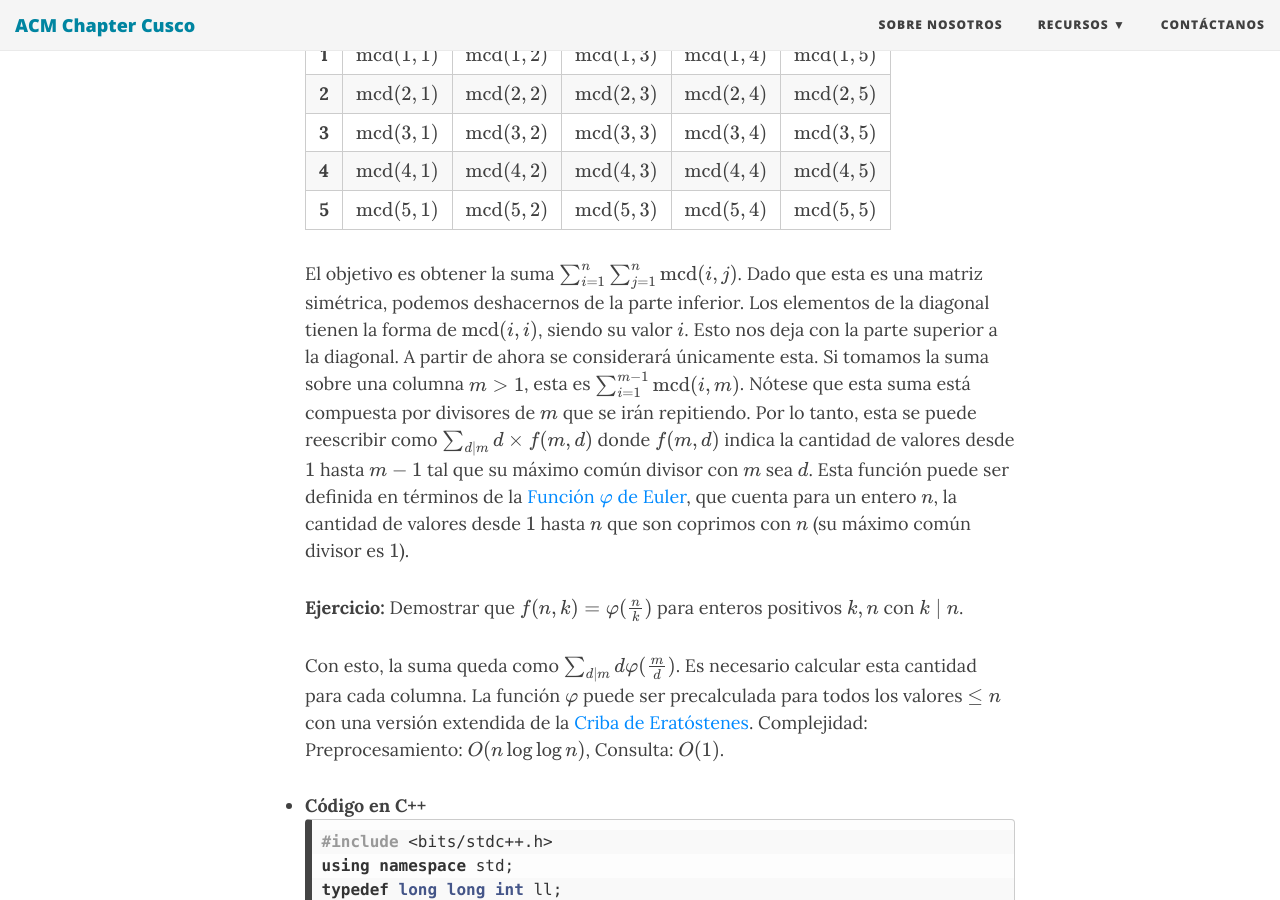
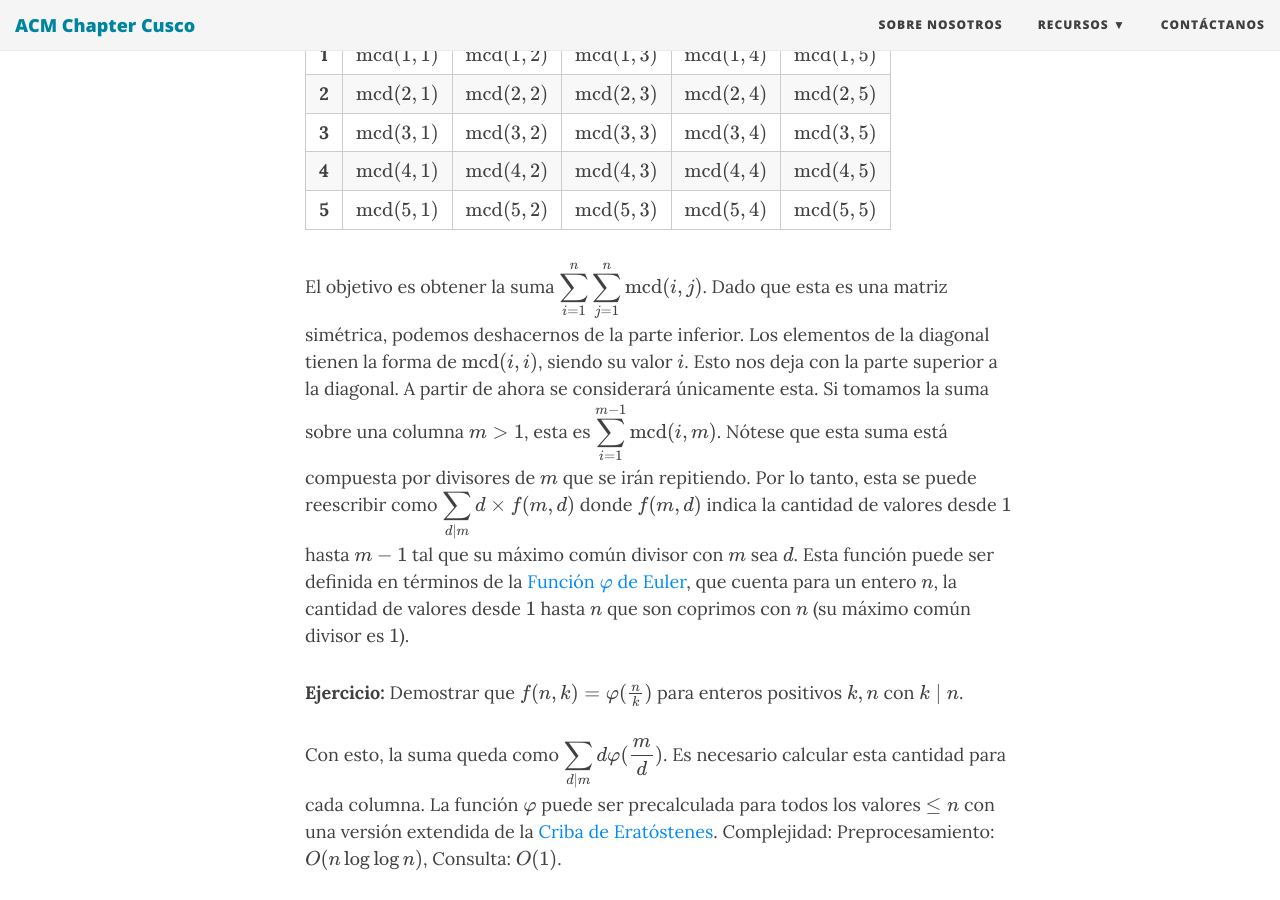
Before and after one commit to acmchaptercusco/acmchaptercusco.github.io, a Jekyll site: the page built from _posts/2019-02-08-cuscontest-xv.md, in a window 1280 px wide and 900 px high, scrolled down 4421 px. Built offline with Jekyll 4.4.1, drawn with Linux system fonts in a browser that asks for light colours; nearby versions of some CDN libraries; formulas are drawn with MathJax 3.

Commit message:
Update mathjax for cuscontest xv

````diff
--- a/_posts/2019-02-08-cuscontest-xv.md
+++ b/_posts/2019-02-08-cuscontest-xv.md
@@ -73,7 +73,7 @@ for ith_caso in range(1, 1 + num_casos):
 * **Solución:**
     Pueda que al inicio el problema parezca uno de simulaci\'on donde se deba inferir la energ\'ia inicial para recorrer todo el trayecto. Sin embargo, dado que para bajadas Jarencio gana puntos de energ\'ia, s\'olo debemos de preocuparnos de las subidas.
 
-    Despu\'es de subir a un punto alto se habr\'a gastado $K$ de energ\'ia, y de alli se pueden tomar dos decisiones: a) Subir a un punto m\'as alto, o b) Descender a un punto bajo donde se gane energ\'ia. Si el caso a) llega a pasar, el valor inicial de energ\'ia que Jarencio debe de tener necesita ser aumentado, si el caso b) ocurre, simplemente el valor inicial de energ\'ia queda sin modificaci\'on. Similarmente, se puede tomar la misma decisi\'on para cada punto de tal forma que, para generalizar, la respuesta ser\'a la diferencia entre el punto m\'as elevado y el punto inicial de Jarencio.
+    Despu\'es de subir a un punto alto se habr\'a gastado $$K$$ de energ\'ia, y de alli se pueden tomar dos decisiones: a) Subir a un punto m\'as alto, o b) Descender a un punto bajo donde se gane energ\'ia. Si el caso a) llega a pasar, el valor inicial de energ\'ia que Jarencio debe de tener necesita ser aumentado, si el caso b) ocurre, simplemente el valor inicial de energ\'ia queda sin modificaci\'on. Similarmente, se puede tomar la misma decisi\'on para cada punto de tal forma que, para generalizar, la respuesta ser\'a la diferencia entre el punto m\'as elevado y el punto inicial de Jarencio.
 * **Código en Python**
 ```python
 num_casos = int(input())
@@ -137,7 +137,7 @@ for ith_caso in range(1, 1 + num_casos):
 
 	</details>
 * **Solución:**
-	Dados los límites del problema, es suficiente implementar el algoritmo *naive*. Complejidad: $O(n^2)$.
+	Dados los límites del problema, es suficiente implementar el algoritmo *naive*. Complejidad: $$O(n^2)$$.
 * **Código en Python**
 ```python
 # Importar la librería math que contiene la
@@ -169,21 +169,21 @@ for _ in range(t):
 
 	</details>
 * **Solución:**
-	El algoritmo utilizado en la versión fácil es muy lento para la versión difícil. En este caso, es útil visualizar el doble ciclo mediante una matriz (supongamos que $n = 5$):
+	El algoritmo utilizado en la versión fácil es muy lento para la versión difícil. En este caso, es útil visualizar el doble ciclo mediante una matriz (supongamos que $$n = 5$$):
 
 	| | 1 | 2 | 3 | 4 | 5 |
 	| :---: | :---: | :---: | :---: | :---: | :---: |
-	| **1** | $\text{mcd}(1, 1)$ | $\text{mcd}(1, 2)$ | $\text{mcd}(1, 3)$ | $\text{mcd}(1, 4)$ | $\text{mcd}(1, 5)$ |
-	| **2** | $\text{mcd}(2, 1)$ | $\text{mcd}(2, 2)$ | $\text{mcd}(2, 3)$ | $\text{mcd}(2, 4)$ | $\text{mcd}(2, 5)$ |
-	| **3** | $\text{mcd}(3, 1)$ | $\text{mcd}(3, 2)$ | $\text{mcd}(3, 3)$ | $\text{mcd}(3, 4)$ | $\text{mcd}(3, 5)$ |
-	| **4** | $\text{mcd}(4, 1)$ | $\text{mcd}(4, 2)$ | $\text{mcd}(4, 3)$ | $\text{mcd}(4, 4)$ | $\text{mcd}(4, 5)$ |
-	| **5** | $\text{mcd}(5, 1)$ | $\text{mcd}(5, 2)$ | $\text{mcd}(5, 3)$ | $\text{mcd}(5, 4)$ | $\text{mcd}(5, 5)$ |
+	| **1** | $$\text{mcd}(1, 1)$$ | $$\text{mcd}(1, 2)$$ | $$\text{mcd}(1, 3)$$ | $$\text{mcd}(1, 4)$$ | $$\text{mcd}(1, 5)$$ |
+	| **2** | $$\text{mcd}(2, 1)$$ | $$\text{mcd}(2, 2)$$ | $$\text{mcd}(2, 3)$$ | $$\text{mcd}(2, 4)$$ | $$\text{mcd}(2, 5)$$ |
+	| **3** | $$\text{mcd}(3, 1)$$ | $$\text{mcd}(3, 2)$$ | $$\text{mcd}(3, 3)$$ | $$\text{mcd}(3, 4)$$ | $$\text{mcd}(3, 5)$$ |
+	| **4** | $$\text{mcd}(4, 1)$$ | $$\text{mcd}(4, 2)$$ | $$\text{mcd}(4, 3)$$ | $$\text{mcd}(4, 4)$$ | $$\text{mcd}(4, 5)$$ |
+	| **5** | $$\text{mcd}(5, 1)$$ | $$\text{mcd}(5, 2)$$ | $$\text{mcd}(5, 3)$$ | $$\text{mcd}(5, 4)$$ | $$\text{mcd}(5, 5)$$ |
 
-	El objetivo es obtener la suma $\sum_{i=1}^n \sum_{j=1}^n \text{mcd}(i, j)$. Dado que esta es una matriz simétrica, podemos deshacernos de la parte inferior. Los elementos de la diagonal tienen la forma de $\text{mcd}(i, i)$, siendo su valor $i$. Esto nos deja con la parte superior a la diagonal. A partir de ahora se considerará únicamente esta. Si tomamos la suma sobre una columna $m > 1$, esta es $\sum_{i=1}^{m-1} \text{mcd}(i, m)$. Nótese que esta suma está compuesta por divisores de $m$ que se irán repitiendo. Por lo tanto, esta se puede reescribir como $\sum_{d \mid m} d\times f(m, d)$ donde $f(m, d)$ indica la cantidad de valores desde $1$ hasta $m-1$ tal que su máximo común divisor con $m$ sea $d$. Esta función puede ser definida en términos de la [Función $\varphi$ de Euler](https://es.wikipedia.org/wiki/Funci%C3%B3n_%CF%86_de_Euler), que cuenta para un  entero $n$, la cantidad de valores desde $1$ hasta $n$ que son coprimos con $n$ (su máximo común divisor es $1$).
+	El objetivo es obtener la suma $$\displaystyle \sum_{i=1}^n \sum_{j=1}^n \text{mcd}(i, j)$$. Dado que esta es una matriz simétrica, podemos deshacernos de la parte inferior. Los elementos de la diagonal tienen la forma de $$\text{mcd}(i, i)$$, siendo su valor $$i$$. Esto nos deja con la parte superior a la diagonal. A partir de ahora se considerará únicamente esta. Si tomamos la suma sobre una columna $$m > 1$$, esta es $$\displaystyle \sum_{i=1}^{m-1} \text{mcd}(i, m)$$. Nótese que esta suma está compuesta por divisores de $$m$$ que se irán repitiendo. Por lo tanto, esta se puede reescribir como $$\displaystyle \sum_{d \mid m} d\times f(m, d)$$ donde $$f(m, d)$$ indica la cantidad de valores desde $$1$$ hasta $$m-1$$ tal que su máximo común divisor con $$m$$ sea $$d$$. Esta función puede ser definida en términos de la [Función $$\varphi$$ de Euler](https://es.wikipedia.org/wiki/Funci%C3%B3n_%CF%86_de_Euler), que cuenta para un  entero $$n$$, la cantidad de valores desde $$1$$ hasta $$n$$ que son coprimos con $$n$$ (su máximo común divisor es $$1$$).
 
-	**Ejercicio:** Demostrar que $f(n, k) = \varphi(\frac{n}{k})$ para enteros positivos $k, n$ con $k\mid n$.
+	**Ejercicio:** Demostrar que $$f(n, k) = \varphi(\frac{n}{k})$$ para enteros positivos $$k, n$$ con $$k\mid n$$.
 
-	Con esto, la suma queda como $\sum_{d \mid m} d \varphi(\frac{m}{d})$. Es necesario calcular esta cantidad para cada columna. La función $\varphi$ puede ser precalculada para todos los valores $\leq n$ con una versión extendida de la [Criba de Eratóstenes](https://es.wikipedia.org/wiki/Criba_de_Erat%C3%B3stenes). Complejidad: Preprocesamiento: $O(n\log \log n)$, Consulta: $O(1)$.
+	Con esto, la suma queda como $$\displaystyle \sum_{d \mid m} d \varphi(\frac{m}{d})$$. Es necesario calcular esta cantidad para cada columna. La función $$\varphi$$ puede ser precalculada para todos los valores $$\leq n$$ con una versión extendida de la [Criba de Eratóstenes](https://es.wikipedia.org/wiki/Criba_de_Erat%C3%B3stenes). Complejidad: Preprocesamiento: $$O(n\log \log n)$$, Consulta: $$O(1)$$.
 * **Código en C++**
 ```c++
 #include <bits/stdc++.h>
@@ -284,11 +284,11 @@ for _ in range(n):
 	</details>
 * **Solución:**
 
-    Duplicar el número de Scooby Galletas $S$ en cada hora y solo aplicar la resta modular cuando la cantidad actual de $S$  sea mayor o igual a la cantidad máxima de galletas que Shaggy pueda requerir ($2^{60}$). Esto debido a que, además de evitar el overflow, si antes de duplicar el valor de $S$ en la $i$-ésima hora, $S$ es $\geq 2^{60}$, al duplicarlo, $S$ sería $> 2^{60}$ y de esta forma sin importar el valor de los siguientes $c_i$, $S$ nunca llegaría a ser un número negativo, porque en las siguientes horas su valor continuaría duplicándose. De esta forma Shaggy no tendrá que exclamar *zoinks!*.
+    Duplicar el número de Scooby Galletas $$S$$ en cada hora y solo aplicar la resta modular cuando la cantidad actual de $$S$$  sea mayor o igual a la cantidad máxima de galletas que Shaggy pueda requerir ($$2^{60}$$). Esto debido a que, además de evitar el overflow, si antes de duplicar el valor de $$S$$ en la $$i$$-ésima hora, $$S$$ es $$\geq 2^{60}$$, al duplicarlo, $$S$$ sería $$> 2^{60}$$ y de esta forma sin importar el valor de los siguientes $$c_i$$, $$S$$ nunca llegaría a ser un número negativo, porque en las siguientes horas su valor continuaría duplicándose. De esta forma Shaggy no tendrá que exclamar *zoinks!*.
 
-    Si el caso anterior no se da, continuar duplicando el valor de $S$ y realizar la resta estándar entre $S$ y $c_i$ y verificar si el resultado es negativo.
+    Si el caso anterior no se da, continuar duplicando el valor de $$S$$ y realizar la resta estándar entre $$S$$ y $$c_i$$ y verificar si el resultado es negativo.
 
-    Finalmente la complejidad del algoritmo para cada $n$ es $O(n)$.
+    Finalmente la complejidad del algoritmo para cada $$n$$ es $$O(n)$$.
 
 * **Código en C++**
 ```c++
@@ -377,21 +377,21 @@ for _ in range(t):
 	</details>
 * **Solución:**
 
-	La solución al problema para cada $n$ es igual a su [Número de Catalan](https://es.wikipedia.org/wiki/N%C3%BAmeros_de_Catalan): $Cat(n)$. La definición original es:
+	La solución al problema para cada $$n$$ es igual a su [Número de Catalan](https://es.wikipedia.org/wiki/N%C3%BAmeros_de_Catalan): $$Cat(n)$$. La definición original es:
 
 	$$ Cat(n) = \frac{1}{n + 1}\binom{2n}{n} $$
 
 	**Ejercicio:** Demostrar que esto es cierto.
 
-	Para una implementación más simple podemos usar la relación entre el $Cat(n)$ y $Cat(n + 1)$:
+	Para una implementación más simple podemos usar la relación entre el $$Cat(n)$$ y $$Cat(n + 1)$$:
 
 	$$ Cat(n + 1) = \frac{(2n + 2)(2n + 1)}{(n + 2)(n + 1)} Cat(n) $$
 
-	Así, podemos crear una funcion $num(n)$ que calcule $(2n + 2)(2n + 1)$, otra función $den(n)$ que calcula $(n + 2)(n + 1)$. Luego se pre-calcular todos los $cat(n)$ en un arreglo.
+	Así, podemos crear una funcion $$num(n)$$ que calcule $$(2n + 2)(2n + 1)$$, otra función $$den(n)$$ que calcula $$(n + 2)(n + 1)$$. Luego se pre-calcular todos los $$cat(n)$$ en un arreglo.
 
-	Finalmente, la complejidad del algoritmo para cada $n$ es $O(1)$, como el número de casos $t$ y $n$ son pequeños, la complejidad final sigue siendo $O(1)$ ;)
+	Finalmente, la complejidad del algoritmo para cada $$n$$ es $$O(1)$$, como el número de casos $$t$$ y $$n$$ son pequeños, la complejidad final sigue siendo $$O(1)$$ ;)
 
-	Una pequeño detalle al multiplicar $num(n)Cat(n - 1)$, éste valor general un overflow para enteros de 32 bits, por lo que es necesario considerar usar enteros de 64 bits para este processo.
+	Una pequeño detalle al multiplicar $$num(n)Cat(n - 1)$$, éste valor general un overflow para enteros de 32 bits, por lo que es necesario considerar usar enteros de 64 bits para este processo.
 
 * **Código en C++**
 ```c++
@@ -432,21 +432,21 @@ int main(){
 	</details>
 * **Solución:**
 
-	Considerando la solución de la [versión mas simple](#problema-chusky-el-aventurero-medio) de este problema se puede ver que el problema pide calcular $Cat(n)\text{ mod }(10^9 + 7)$. Podria seguir usandose la solución anterior pero la función $Cat(n)$ crece muy rápido, así, es necesario aplicar la operación $\text{ mod }(10^9 + 7)$ a medida que se van calculando los valores.
+	Considerando la solución de la [versión mas simple](#problema-chusky-el-aventurero-medio) de este problema se puede ver que el problema pide calcular $$Cat(n)\text{ mod }(10^9 + 7)$$. Podria seguir usandose la solución anterior pero la función $$Cat(n)$$ crece muy rápido, así, es necesario aplicar la operación $$\text{ mod }(10^9 + 7)$$ a medida que se van calculando los valores.
 
-	Antes de seguir es necesario recordar que la operación $\text{ mod }$ es [distributiva respecto a la suma y a la multiplicación](https://math.stackexchange.com/questions/147140/what-are-the-properties-of-the-modulus). Así, el producto de $num(n)Cat(n - 1)$ puede ser calculado evitando overflows aplicando $mod$ cada vez que sea necesario. La parte más complicada podria presentarse para el caso de $den(n)$, no es posible aplicar directamente $den(n)~\text{ mod } (10^9 + 7)$ porque esto genera resultados erroneos. Basandonos en la teoría de la aritmética modular se puede ver que es necesario calcular el **inverso modular** $inv(den(n))$.
+	Antes de seguir es necesario recordar que la operación $$\text{ mod }$$ es [distributiva respecto a la suma y a la multiplicación](https://math.stackexchange.com/questions/147140/what-are-the-properties-of-the-modulus). Así, el producto de $$num(n)Cat(n - 1)$$ puede ser calculado evitando overflows aplicando $$mod$$ cada vez que sea necesario. La parte más complicada podria presentarse para el caso de $$den(n)$$, no es posible aplicar directamente $$den(n)~\text{ mod } (10^9 + 7)$$ porque esto genera resultados erroneos. Basandonos en la teoría de la aritmética modular se puede ver que es necesario calcular el **inverso modular** $$inv(den(n))$$.
 
 	Así se reformula la equación:
 
 	$$ 	Cat(n + 1) = (num(n) inv(den(n)) Cat(n))~mod~(10^9 + 7) $$
 
-	Existen [varias formas](https://www.geeksforgeeks.org/multiplicative-inverse-under-modulo-m/) para calcular el inverso modular, en este caso como $10^9 + 7$ es un primo, sabemos que el inverso existe y podemos hacer uso del [Pequeño Teorema de Fermat](https://es.wikipedia.org/wiki/Peque%C3%B1o_teorema_de_Fermat):
+	Existen [varias formas](https://www.geeksforgeeks.org/multiplicative-inverse-under-modulo-m/) para calcular el inverso modular, en este caso como $$10^9 + 7$$ es un primo, sabemos que el inverso existe y podemos hacer uso del [Pequeño Teorema de Fermat](https://es.wikipedia.org/wiki/Peque%C3%B1o_teorema_de_Fermat):
 
 	$$ 	inv(den(n)) = den(n)^{(10^9 + 7) - 2}~\text{ mod }~(10^9 + 7) $$
 
-	Para calcular esta potencia es necesario usar una implementación rapida de exponeciacion que use las propiedades del $\text{ mod }$ para evitar overflows. En la solución presentada la exponeciación tiene complejidad de $O(\log (10^9 + 7)) = O(31) = O(1)$.
+	Para calcular esta potencia es necesario usar una implementación rapida de exponeciacion que use las propiedades del $$\text{ mod }$$ para evitar overflows. En la solución presentada la exponeciación tiene complejidad de $$O(\log (10^9 + 7)) = O(31) = O(1)$$.
 
-	Finalmente, podemos usar la misma idea de pre-calcular $Cat(n)$ en un arreglo, así la complejidad para cada $n$ sigue siendo $O(1)$, en este problema el caso de pruebas $t$ es significativo por lo que la complejidad final es $O(t)$.
+	Finalmente, podemos usar la misma idea de pre-calcular $$Cat(n)$$ en un arreglo, así la complejidad para cada $$n$$ sigue siendo $$O(1)$$, en este problema el caso de pruebas $$t$$ es significativo por lo que la complejidad final es $$O(t)$$.
 
 * **Código en C++**
 ```c++
@@ -511,7 +511,7 @@ int main(){
 
 	**Ejercicio:** Demostrar que esto es cierto.
 
-	Complejidad: $O(n\log n)$.
+	Complejidad: $$O(n\log n)$$.
 * **Código en Python**
 ```python
 # Leer cada caso de prueba
@@ -534,11 +534,11 @@ for _ in range(int(input())):
 
 	</details>
 * **Solución:**
-	Este es un problema bastante conocido llamado [Maximum subarray sum](https://en.wikipedia.org/wiki/Maximum_subarray_problem). Existen muchos algoritmos para resolverlo. El más obvio y trivial es iterar sobre cada subarreglo y calcular su suma. Luego devolver la máxima suma sobre todos los posibles sub arreglos La complejidad de esta solución es $O(n^3)$, puede ser implementada en $O(n^2)$ si se guardan las sumas acumuladas. Existe [otro algoritmo](https://www.geeksforgeeks.org/maximum-subarray-sum-using-divide-and-conquer-algorithm/) de divide and conquer muy interesante que logra una complejidad de $O(n\log n)$. Sin embargo, la forma más eficiente de resolverlo, es un [algoritmo](https://www.geeksforgeeks.org/largest-sum-contiguous-subarray/) de programación dinámica. Este algoritmo se explica a continuación:
+	Este es un problema bastante conocido llamado [Maximum subarray sum](https://en.wikipedia.org/wiki/Maximum_subarray_problem). Existen muchos algoritmos para resolverlo. El más obvio y trivial es iterar sobre cada subarreglo y calcular su suma. Luego devolver la máxima suma sobre todos los posibles sub arreglos La complejidad de esta solución es $$O(n^3)$$, puede ser implementada en $$O(n^2)$$ si se guardan las sumas acumuladas. Existe [otro algoritmo](https://www.geeksforgeeks.org/maximum-subarray-sum-using-divide-and-conquer-algorithm/) de divide and conquer muy interesante que logra una complejidad de $$O(n\log n)$$. Sin embargo, la forma más eficiente de resolverlo, es un [algoritmo](https://www.geeksforgeeks.org/largest-sum-contiguous-subarray/) de programación dinámica. Este algoritmo se explica a continuación:
 
 
-	Para cada posición del arreglo, se deben conocer dos valores. Primero, el valor $\text{max_aqui}(i)$, que representa la máxima suma del mejor subarreglo que termina en la posición $i$. Segundo, $\text{max_total}(i)$, la solución óptima del arreglo contando hasta la posición $i$. Para calcular el primer valor, en cada posición lo actualizamos de la siguiente manera: dado que $\text{max_aqui}(i)$ requiere de $A[i]$, tomamos el máximo entre $A[i]$ y $\text{max_aqui}(i-1) + A[i]$. Finalmente, para calcular $\text{max_total}(i)$, tomamos el máximo entre $\text{max_aqui}(1), \text{max_aqui}(2), \dots, \text{max_aqui}(i-1), \text{max_aqui}(i)$. La solución al problema es $\text{max_total}(n)$.
-	Complejidad: $O(n)$.
+	Para cada posición del arreglo, se deben conocer dos valores. Primero, el valor $$\text{max_aqui}(i)$$, que representa la máxima suma del mejor subarreglo que termina en la posición $$i$$. Segundo, $$\text{max_total}(i)$$, la solución óptima del arreglo contando hasta la posición $$i$$. Para calcular el primer valor, en cada posición lo actualizamos de la siguiente manera: dado que $$\text{max_aqui}(i)$$ requiere de $$A[i]$$, tomamos el máximo entre $$A[i]$$ y $$\text{max_aqui}(i-1) + A[i]$$. Finalmente, para calcular $$\text{max_total}(i)$$, tomamos el máximo entre $$\text{max_aqui}(1), \text{max_aqui}(2), \dots, \text{max_aqui}(i-1), \text{max_aqui}(i)$$. La solución al problema es $$\text{max_total}(n)$$.
+	Complejidad: $$O(n)$$.
 * **Código en Python**
 ```python
 # Leer cada caso de prueba
````
Also changed, not shown: _includes/head.html (+6 -15 lines).
